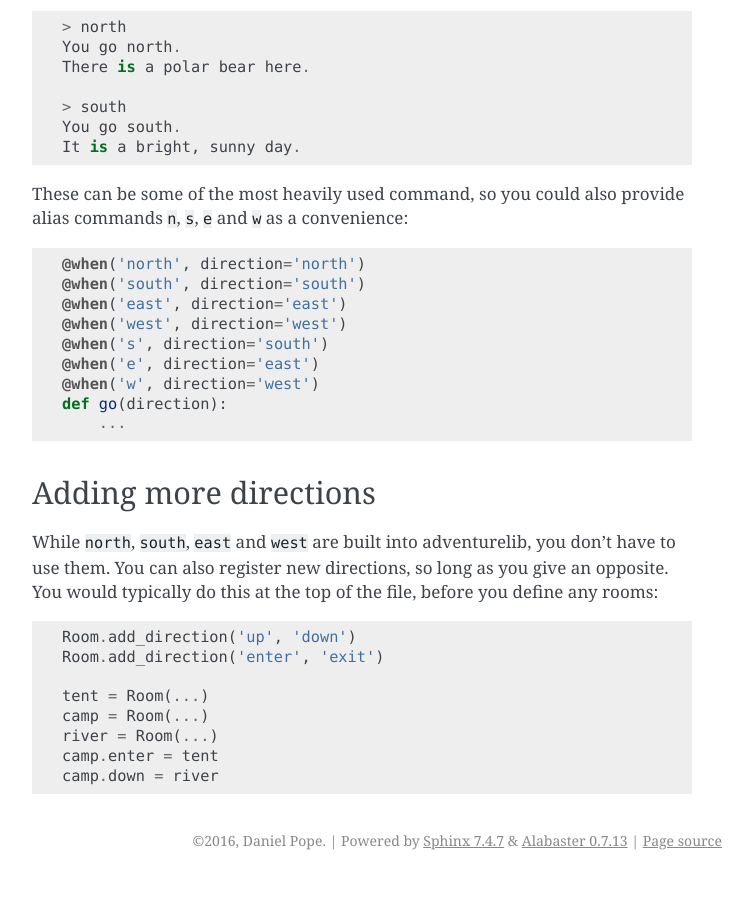
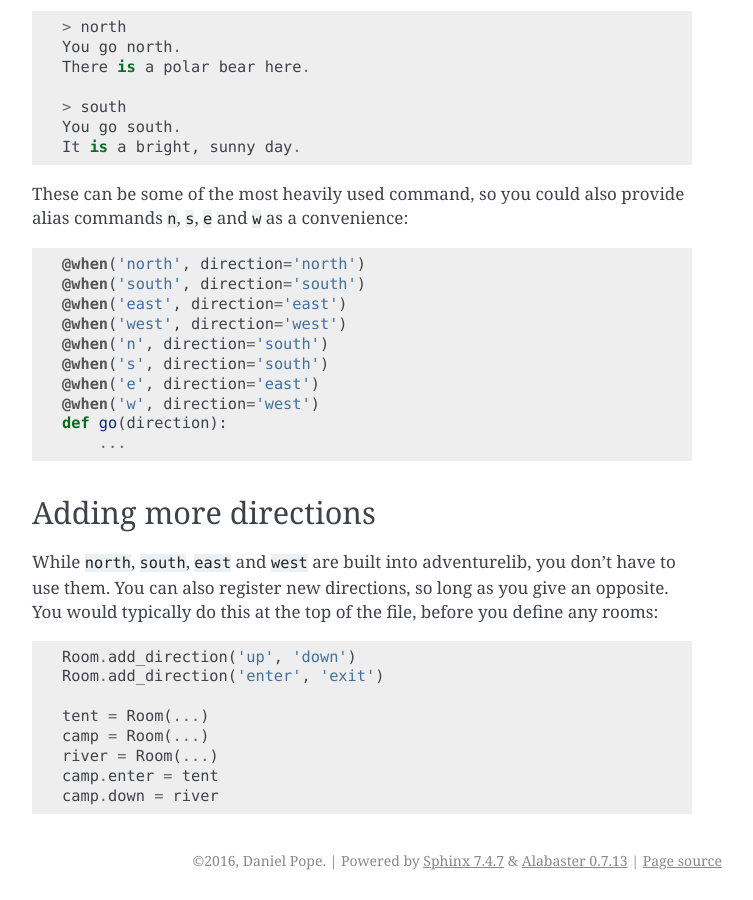
Before and after one commit to lordmauve/adventurelib, a Sphinx documentation site: the page built from doc/rooms.rst, in a window 1280 px wide and 900 px high, scrolled down 3623 px. Shown: the whole window, without its empty margins (388-1141 px from the left). Built offline with Sphinx 7.4.7, drawn with Linux system fonts in a browser that asks for light colours.

Commit message:
Add missing binding for 'n' in example

```diff
--- a/doc/rooms.rst
+++ b/doc/rooms.rst
@@ -190,6 +190,7 @@ alias commands ``n``, ``s``, ``e`` and ``w`` as a convenience::
     @when('south', direction='south')
     @when('east', direction='east')
     @when('west', direction='west')
+    @when('n', direction='south')
     @when('s', direction='south')
     @when('e', direction='east')
     @when('w', direction='west')
```
